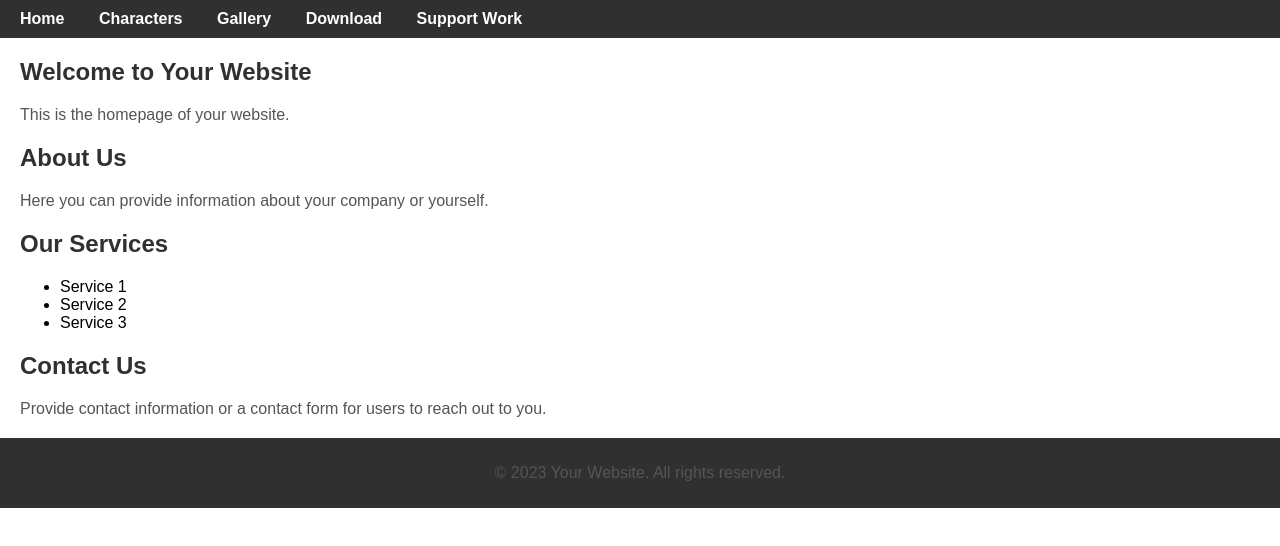
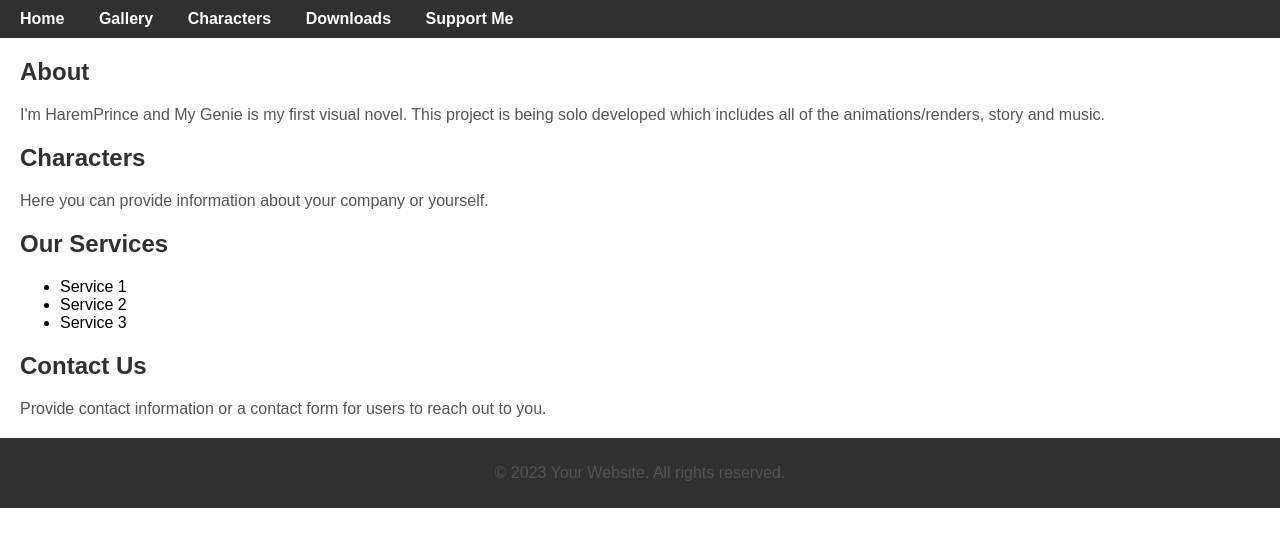
Before and after one commit to HaremPrince/MyGenie, a plain HTML site: page index.html in a window 1280 px wide. Drawn offline with Linux system fonts and the light colour scheme.

Commit message:
Add files via upload

```diff
--- a/index.html
+++ b/index.html
@@ -72,23 +72,23 @@
   <header>
     <nav>
       <ul>
-        <li><a href="#">Home</a></li>
-        <li><a href="#">Characters</a></li>
-        <li><a href="#">Gallery</a></li>
-        <li><a href="#">Download</a></li>
-		<li><a href="#">Support Work</a></li>
+		<li><a href="index.html">Home</a></li>
+        <li><a href="gallery.html">Gallery</a></li>
+        <li><a href="characters.html">Characters</a></li>
+        <li><a href="downloads.html">Downloads</a></li>
+        <li><a href="support">Support Me</a></li>
       </ul>
     </nav>
   </header>
 
   <main>
     <section>
-      <h1>Welcome to Your Website</h1>
-      <p>This is the homepage of your website.</p>
+      <h1>About</h1>
+      <p>I'm HaremPrince and My Genie is my first visual novel. This project is being solo developed which includes all of the animations/renders, story and music.</p>
     </section>
 
     <section>
-      <h2>About Us</h2>
+      <h2>Characters</h2>
       <p>Here you can provide information about your company or yourself.</p>
     </section>
 
```
